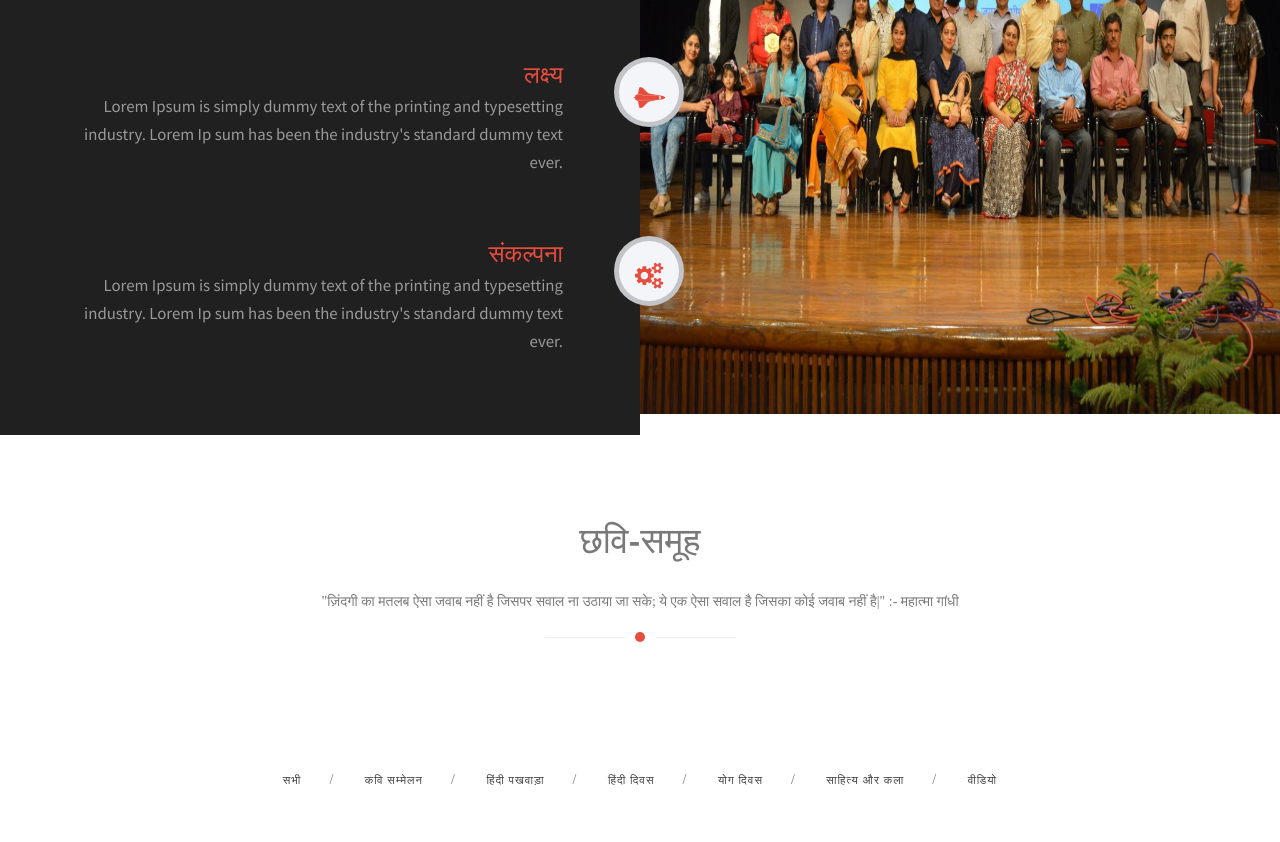
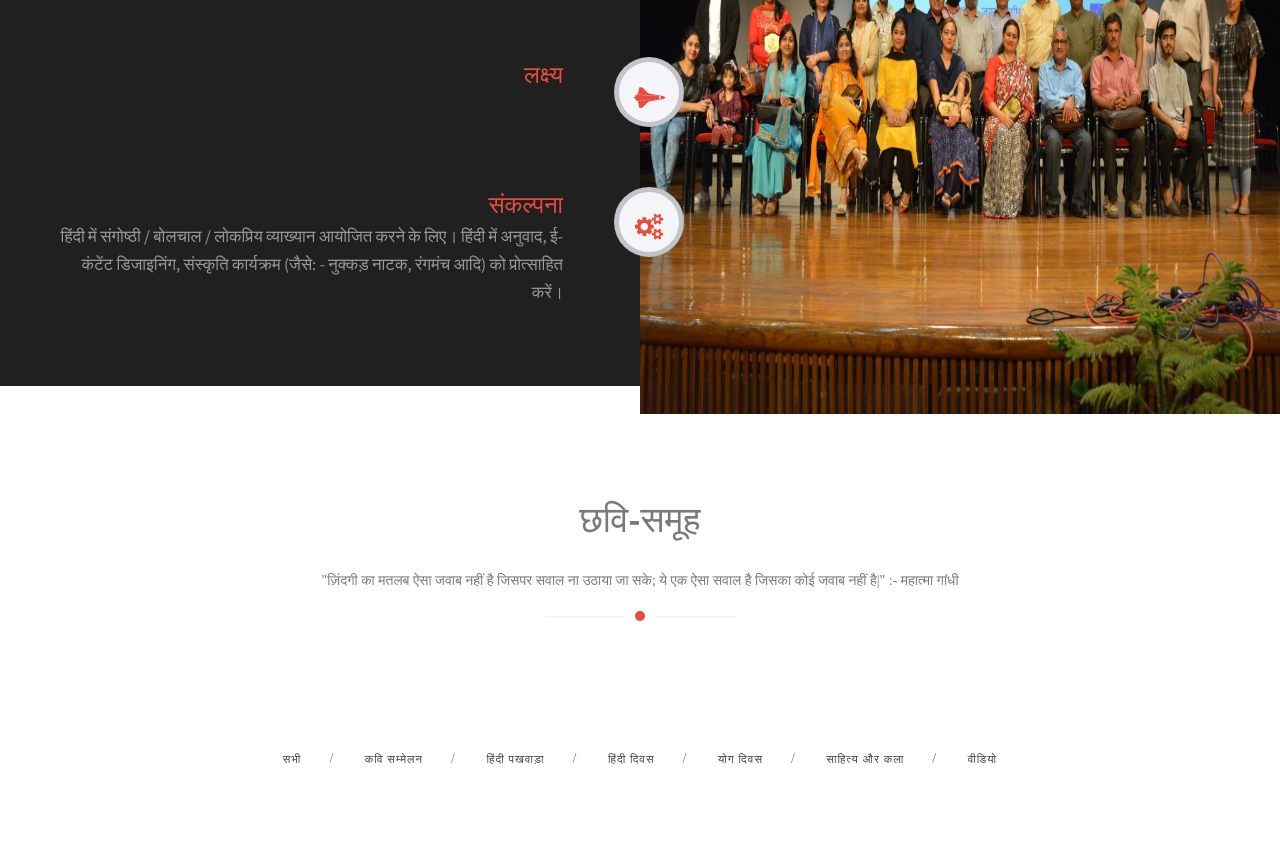
Before and after one commit to PRABHAKAR9107/Hindi-Prakoshth, a plain HTML site: page index.html in a window 1280 px wide. Shown: the part 2395-3237 px from the top of the page. Drawn offline with Linux system fonts and the light colour scheme; files whose address does not match are found by name.

Commit message:
Commit aim

```diff
--- a/index.html
+++ b/index.html
@@ -294,8 +294,7 @@
                                                 <div class="col-sm-10 col-sm-offset-1 col-xs-9 col-xs-offset-1">
                                                     <article class="single_service_right_text">
                                                         <h3>लक्ष्य</h3>
-                                                        <p>Lorem Ipsum is simply dummy text of the printing and typesetting industry.
-                                                            Lorem Ip sum has been the industry's standard dummy text ever.</p>
+                                                        <pहिंदी में अवकाश पढ़ने अनुभाग के लिए महत्वपूर्ण और प्रसिद्ध हिंदी पुस्तकों / साहित्य की खरीद करें और हिंदी पत्रिकाओं की सदस्यता लें।समाचार पत्र / पत्रिका जैसे संस्थागत प्रकाशनों में हिंदी लेखों का प्रकाशन।</p>
                                                     </article>
                                                 </div>
                                                 <div class="col-sm-1 col-xs-1">
@@ -312,8 +311,8 @@
                                                 <div class="col-sm-10 col-sm-offset-1 col-xs-9 col-xs-offset-1 margin-bottom-20">
                                                     <article class="single_service_right_text">
                                                         <h3>संकल्पना</h3>
-                                                        <p>Lorem Ipsum is simply dummy text of the printing and typesetting industry.
-                                                            Lorem Ip sum has been the industry's standard dummy text ever.</p>
+                                                        <p>हिंदी में संगोष्ठी / बोलचाल / लोकप्रिय व्याख्यान आयोजित करने के लिए।
+                                                            हिंदी में अनुवाद, ई-कंटेंट डिजाइनिंग, संस्कृति कार्यक्रम (जैसे: - नुक्कड़ नाटक, रंगमंच आदि) को प्रोत्साहित करें।</p>
                                                     </article>
                                                 </div>
                                                 <div class="col-sm-1 col-xs-1">
```
